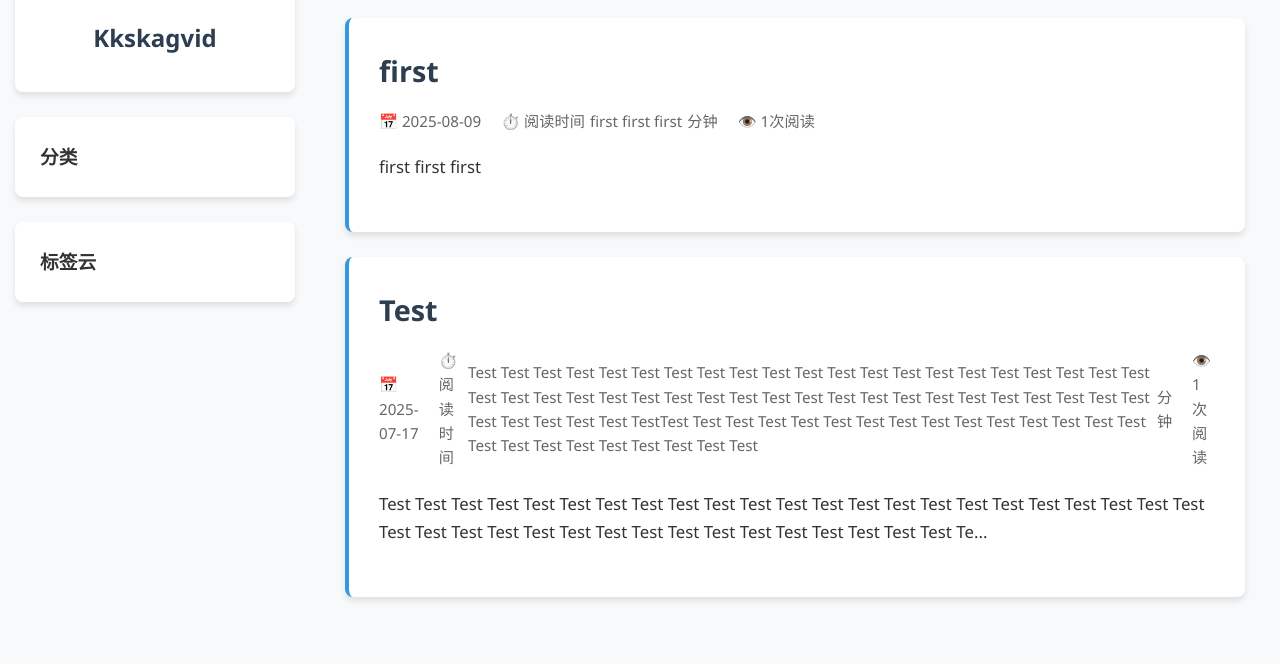
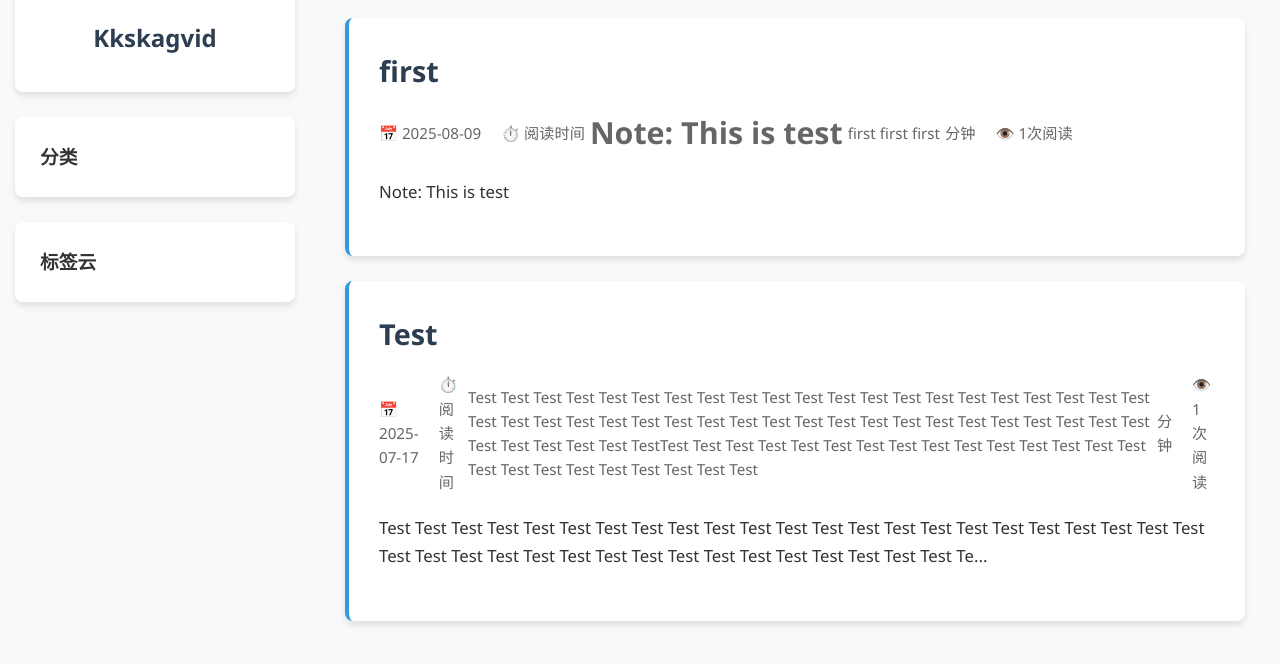
Before and after one commit to kkskagvid/kkskagvid.github.io, a Jekyll site: the page built from index.md, in a window 1280 px wide and 900 px high, cut to the strip 176-840 px from the top of the window. Built offline with Jekyll 4.4.1, drawn with Linux system fonts in a browser that asks for light colours.

Commit message:
Update 2025-08-09-first.md

```diff
--- a/_posts/2025-08-09-first.md
+++ b/_posts/2025-08-09-first.md
@@ -3,4 +3,6 @@ layout: blog
 title: first
 ---
 
+# Note: This is test
+
 first first first
```
